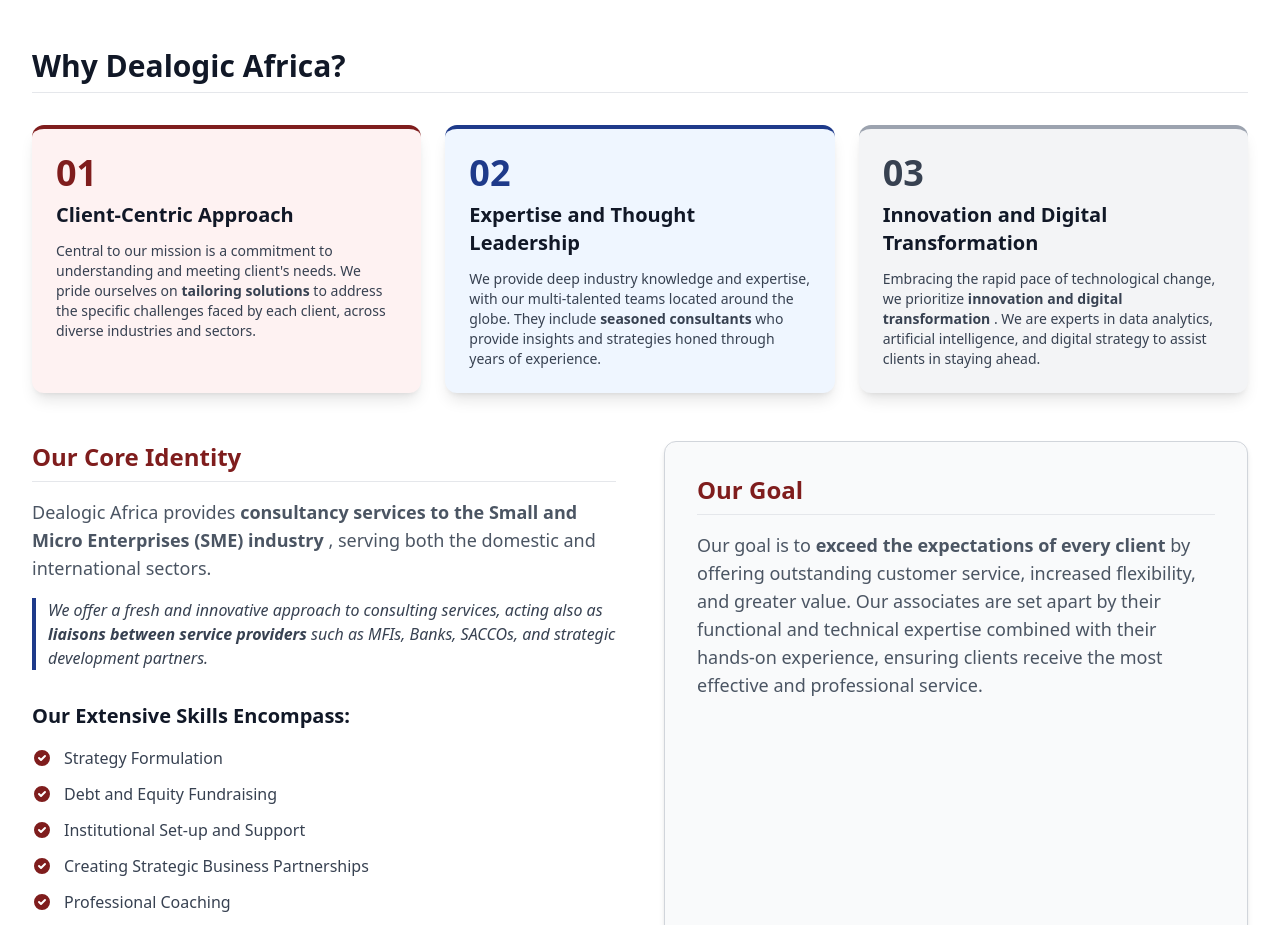
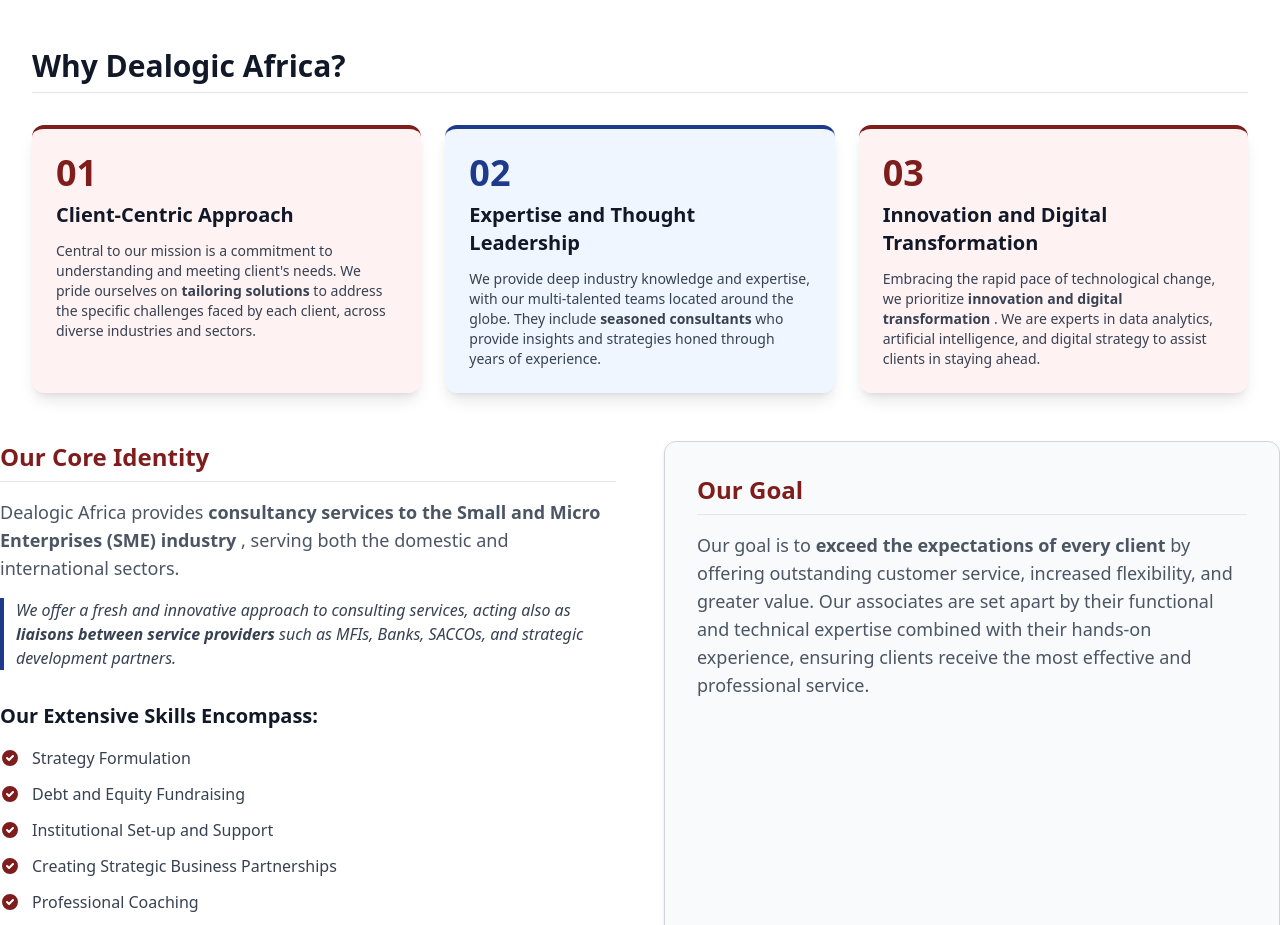
Before and after one commit to A-Muli/DealogicAfrica, a plain HTML site: page index.html in a window 1280 px wide. Shown: the part 1040-1965 px from the top of the page. Drawn offline with nearby package versions, Linux system fonts and the light colour scheme; animation ran at ten frames a second.

Commit message:
whydealogic

```diff
--- a/index.html
+++ b/index.html
@@ -74,7 +74,7 @@
     </style>
 </head>
 <body class="bg-white text-gray-900">
-
+    <!--NAVBAR SECTION-->
     <nav id="navbar" class="fixed w-full z-50 transition-all duration-300 bg-red-900/90 shadow-lg">
         <div class="max-w-7xl mx-auto px-4 sm:px-6 lg:px-8">
             <div class="flex justify-between items-center h-20">
@@ -113,7 +113,7 @@
             </div>
         </div>
     </nav>
-
+        <!--HERO SECTION -->
     <section id="home" class="relative h-screen flex items-center justify-center text-white overflow-hidden">
 
         <canvas id="hero-canvas"></canvas>
@@ -136,7 +136,7 @@
             </div>
         </div>
     </section>
-
+        <!--STATISTICS SECTION-->
     <section id="stats-section" class="py-16 bg-gray-50">
     <div class="max-w-7xl mx-auto px-4 sm:px-6 lg:px-8">
         <div class="grid grid-cols-2 md:grid-cols-4 gap-8">
@@ -163,16 +163,16 @@
         </div>
     </div>
 </section>
-
+        <!--ABOUT SECTION-->
 <section id="about" class="py-20 bg-white">
-    <div class="max-w-7xl mx-auto px-4 sm:px-6 lg:px-8">
+<div class="max-w-7xl mx-auto px-4 sm:px-6 lg:px-8">
 
         <div class="space-y-8 mb-12">
             <h3 class="text-3xl font-bold text-gray-900 mb-6 border-b pb-2">Why Dealogic Africa?</h3>
 
             <div class="grid md:grid-cols-3 gap-6">
 
-                <div class="bg-red-50 p-6 rounded-xl shadow-lg border-t-4 border-red-900">
+                <div class="bg-red-50 p-6 rounded-xl shadow-lg border-t-4 border-red-900 scroll-animate-item opacity-0 transform translate-y-6 transition duration-700">
                     <span class="text-4xl font-extrabold text-red-900 block mb-2">01</span>
                     <h4 class="text-xl font-bold text-gray-900 mb-3">Client-Centric Approach</h4>
                     <p class="text-gray-700 text-sm">
@@ -180,7 +180,7 @@
                     </p>
                 </div>
 
-                <div class="bg-blue-50 p-6 rounded-xl shadow-lg border-t-4 border-blue-900">
+                <div class="bg-blue-50 p-6 rounded-xl shadow-lg border-t-4 border-blue-900 scroll-animate-item opacity-0 transform translate-y-6 transition duration-700">
                     <span class="text-4xl font-extrabold text-blue-900 block mb-2">02</span>
                     <h4 class="text-xl font-bold text-gray-900 mb-3">Expertise and Thought Leadership</h4>
                     <p class="text-gray-700 text-sm">
@@ -188,8 +188,8 @@
                     </p>
                 </div>
 
-                <div class="bg-gray-100 p-6 rounded-xl shadow-lg border-t-4 border-gray-400">
-                    <span class="text-4xl font-extrabold text-gray-700 block mb-2">03</span>
+                <div class="bg-red-50 p-6 rounded-xl shadow-lg border-t-4 border-red-900 scroll-animate-item opacity-0 transform translate-y-6 transition duration-700">
+                    <span class="text-4xl font-extrabold text-red-900 block mb-2">03</span>
                     <h4 class="text-xl font-bold text-gray-900 mb-3">Innovation and Digital Transformation</h4>
                     <p class="text-gray-700 text-sm">
                         Embracing the rapid pace of technological change, we prioritize <b> innovation and digital transformation </b>. We are experts in data analytics, artificial intelligence, and digital strategy to assist clients in staying ahead.
@@ -197,6 +197,8 @@
                 </div>
 
             </div>
+        </div>
+
         </div>
         <div class="grid lg:grid-cols-2 gap-12">
 
@@ -237,7 +239,7 @@
         </div>
         </div>
 </section>
-
+        <!--SERVICES SECTION-->
 <section id="services" class="py-24 bg-white">
     <div class="max-w-7xl mx-auto px-4 sm:px-6 lg:px-8">
         <div class="text-center mb-16">
@@ -288,7 +290,7 @@
     </div>
 </section>
 
-
+        <!--TESTIMONIALS -->
 
     <section class="py-20 bg-gradient-to-r from-red-900 to-blue-900 text-white">
         <div class="max-w-7xl mx-auto px-4 sm:px-6 lg:px-8">
@@ -314,6 +316,7 @@
         </div>
     </section>
 
+        <!--OUR PARTNERS-->
     <section id="clients" class="py-12 bg-white">
         <div class="max-w-7xl mx-auto px-4 sm:px-6 lg:px-8">
             <h2 class="text-3xl font-bold text-gray-900 text-center mb-10">Our Trusted Partners</h2>
@@ -381,7 +384,7 @@
             </div>
         </div>
     </section>
-
+    <!--CONTACT CTA-->
 <section id="contact-cta" class="py-20 bg-gray-50">
     <div class="max-w-6xl mx-auto px-4 sm:px-6 lg:px-8">
         <div class="group bg-white p-8 md:p-12 lg:p-16 rounded-3xl shadow-2xl transition-all duration-500 hover:shadow-red-900/50 hover:scale-[1.01] border-t-8 border-red-900">
@@ -480,7 +483,7 @@
     </footer>
     <script type="module">
 
-        // --- 📊 STAT COUNTER LOGIC (FIXED) ---
+        // ---  STAT COUNTER LOGIC (FIXED) ---
 
         const counter = (element, target, prefix = '', suffix = '') => {
             const duration = 2000; // Animation duration in ms
@@ -813,6 +816,60 @@ window.addEventListener('load', handleScroll); // Check on load
         init();
         animate();
 
+        //why dealogic section
+        document.addEventListener('DOMContentLoaded', () => {
+        // 1. Target all elements with the animation class
+        const animatedElements = document.querySelectorAll('.scroll-animate-item');
+
+        if ('IntersectionObserver' in window) {
+
+            // 2. Observer settings: Trigger when 20% of the element is visible
+            const observerOptions = {
+                root: null,
+                rootMargin: '0px',
+                threshold: 0.2
+            };
+
+            // 3. Callback function when an element is observed
+            const observerCallback = (entries, observer) => {
+                entries.forEach(entry => {
+                    if (entry.isIntersecting) {
+                        const element = entry.target;
+
+                        // Get the index of the element to determine the delay
+                        const index = Array.from(animatedElements).indexOf(element);
+
+                        // Calculate the staggered delay (e.g., 200ms * index)
+                        const delay = index * 600;
+
+                        // Apply the animation after the calculated delay
+                        setTimeout(() => {
+                            // Remove hidden classes to reveal the element
+                            element.classList.remove('opacity-0', 'translate-y-6');
+                            element.classList.add('opacity-100');
+                        }, delay);
+
+                        // Stop observing the element once animated
+                        observer.unobserve(element);
+                    }
+                });
+            };
+
+            // 4. Create and attach the observer
+            const observer = new IntersectionObserver(observerCallback, observerOptions);
+
+            animatedElements.forEach(element => {
+                observer.observe(element);
+            });
+
+        } else {
+            // Fallback: Ensure elements are visible if IntersectionObserver isn't supported
+            animatedElements.forEach(element => {
+                element.classList.remove('opacity-0', 'translate-y-6');
+            });
+        }
+    });
+
 
     </script>
 </body>
```
